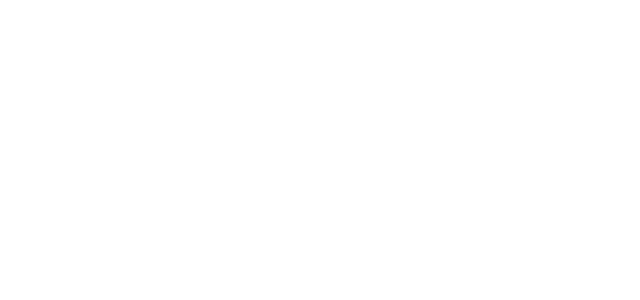
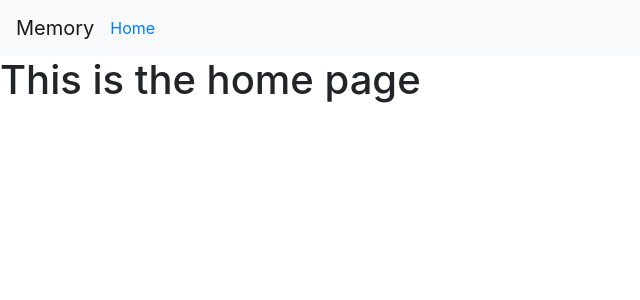
Before and after one commit to dgtlctzn/memory-pal, a React app in the folder client/: page /home in a window 1280 px wide. Shown: the top 300 px of the page, without its empty margins (0-640 px from the left). Built offline with nearby package versions, Linux system fonts and the light colour scheme.

Commit message:
added navbar

```diff
--- a/client/package.json
+++ b/client/package.json
@@ -13,6 +13,7 @@
   "license": "ISC",
   "dependencies": {
     "axios": "^0.21.1",
+    "bootstrap": "^4.6.0",
     "react": "^17.0.1",
     "react-dom": "^17.0.1",
     "react-router-dom": "^5.2.0",
--- a/client/src/App.js
+++ b/client/src/App.js
@@ -1,14 +1,18 @@
 import React from "react";
 import {BrowserRouter as Router, Route, Switch} from "react-router-dom";
 
+import Home from "./containers/Home/Home.jsx";
+import NavBar from "./components/NavBar/NavBar.jsx";
 import SignUp from "./containers/SignUp/SignUp.jsx";
 
 const App = () => {
 
   return (
     <Router>
+      <NavBar/>
       <Switch>
         <Route exact path="/" component={SignUp}/>
+        <Route exact path="/home" component={Home}/>
       </Switch>
     </Router>
   );
--- /dev/null
+++ b/client/src/components/NavBar/NavBar.jsx
@@ -0,0 +1,52 @@
+import React, { useState } from "react";
+import {
+  Collapse,
+  Navbar,
+  NavbarToggler,
+  NavbarBrand,
+  Nav,
+  //   NavLink,
+  NavItem,
+  NavbarText,
+} from "reactstrap";
+import { NavLink } from "react-router-dom";
+
+const NavBar = () => {
+  const [isOpen, setIsOpen] = useState(false);
+
+  const toggle = () => setIsOpen(!isOpen);
+
+  return (
+    <div>
+      <Navbar color="light" light expand="md">
+        <NavbarBrand href="/">Memory</NavbarBrand>
+        <NavbarToggler onClick={toggle} />
+        <Collapse isOpen={isOpen} navbar>
+          <Nav className="me-auto" navbar>
+            <NavItem>
+              <NavLink to="/home">Home</NavLink>
+            </NavItem>
+            {/* <NavItem>
+              <NavLink to="https://github.com/reactstrap/reactstrap">
+                GitHub
+              </NavLink>
+            </NavItem> */}
+            {/* <UncontrolledDropdown nav inNavbar>
+              <DropdownToggle nav caret>
+                Options
+              </DropdownToggle>
+              <DropdownMenu right>
+                <DropdownItem>Option 1</DropdownItem>
+                <DropdownItem>Option 2</DropdownItem>
+                <DropdownItem divider />
+                <DropdownItem>Reset</DropdownItem>
+              </DropdownMenu>
+            </UncontrolledDropdown> */}
+          </Nav>
+        </Collapse>
+      </Navbar>
+    </div>
+  );
+};
+
+export default NavBar;
--- /dev/null
+++ b/client/src/containers/Home/Home.jsx
@@ -0,0 +1,11 @@
+import React from 'react';
+
+const Home = () => {
+    return (
+        <div>
+            <h1>This is the home page</h1>
+        </div>
+    );
+};
+
+export default Home;
--- a/client/src/index.js
+++ b/client/src/index.js
@@ -1,3 +1,4 @@
+import "bootstrap/dist/css/bootstrap.min.css";
 import reactDOM from "react-dom";
 import React from "react";
 import App from "./App";
```
Also changed, not shown: 1 other file (tests, documents, lock files or other folders).
